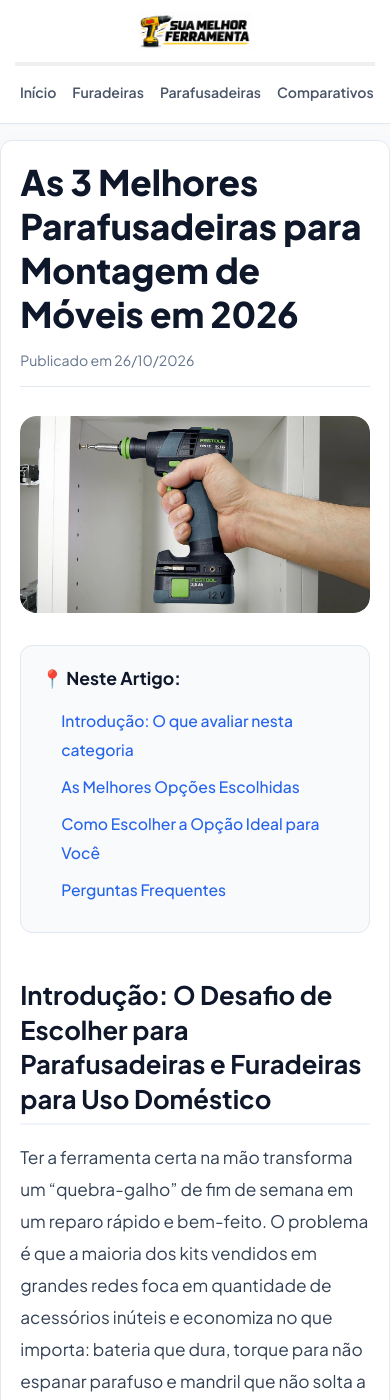
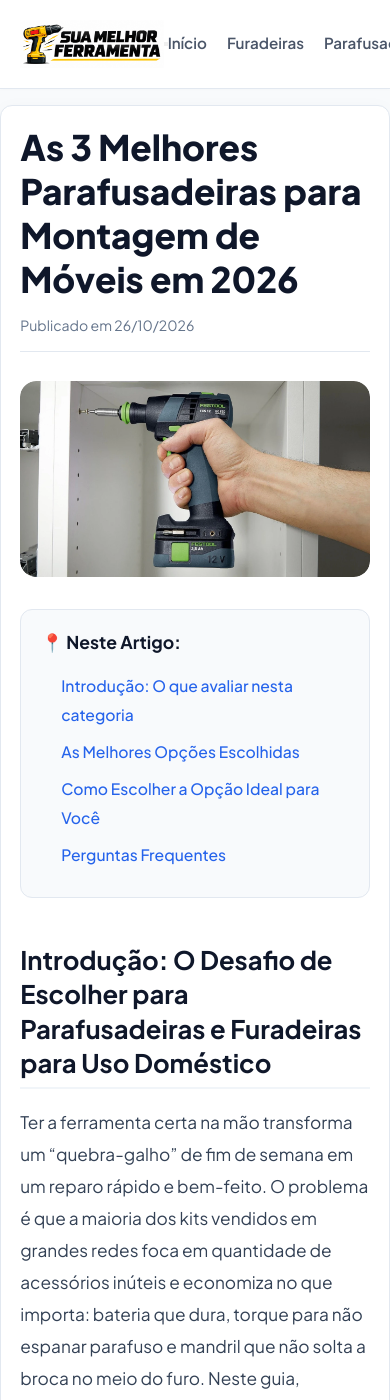
Before and after one commit to membroequipe/SiteReview, a Jekyll site: the page built from _posts/2026-10-25-melhores-parafusadeiras-montagem.md, in a window 390 px wide and 1400 px high. Built offline with Jekyll 4.4.1, drawn with Linux system fonts in a browser that asks for light colours.

Commit message:
Update style.css

```diff
--- a/assets/css/style.css
+++ b/assets/css/style.css
@@ -157,52 +157,6 @@
 @keyframes fadeIn {
     from { opacity: 0; transform: translateY(6px); }
     to { opacity: 1; transform: translateY(0); }
-}
-
-/* =========================================
-   AJUSTE DO MENU NO MOBILE (< 768px)
-   ========================================= */
-@media screen and (max-width: 768px) {
-    .site-header-container {
-        flex-direction: column;
-        align-items: stretch;
-        gap: 12px;
-        padding: 12px 15px;
-    }
-
-    .site-logo-img {
-        height: 38px;
-        margin: 0 auto;
-    }
-
-    .site-header {
-        overflow: hidden;
-    }
-
-    .site-nav {
-        width: 100%;
-        overflow-x: auto;
-        white-space: nowrap;
-        -webkit-overflow-scrolling: touch;
-        scrollbar-width: none;
-        padding-bottom: 4px;
-    }
-
-    .site-nav::-webkit-scrollbar {
-        display: none;
-    }
-
-    .site-nav ul {
-        display: flex;
-        gap: 16px;
-        justify-content: flex-start;
-        padding: 0 5px;
-    }
-
-    .site-nav a {
-        font-size: 0.88rem;
-        padding: 4px 0;
-    }
 }
 
 /* =========================================
@@ -653,11 +607,33 @@
     color: #ffffff !important;
 }
 
-/* Responsivo para mobile no bloco de afiliados */
-/* Responsivo para mobile no bloco de afiliados */
+/* =========================================
+   10. MEDIA QUERIES MOBILE (< 768px) UNIFICADAS
+   ========================================= */
 @media screen and (max-width: 768px) {
+    /* Ajustes gerais de conteúdo e tabelas */
+    .site-content {
+        padding: 1.2rem !important;
+        margin: 1rem auto !important;
+        border-radius: 12px;
+    }
+
+    .pros-cons-grid {
+        grid-template-columns: 1fr !important;
+        gap: 1rem;
+    }
+
+    .specs-table-wrapper,
+    .table-wrapper {
+        margin: 1rem -1.2rem;
+        border-radius: 0;
+        border-left: none;
+        border-right: none;
+    }
+
+    /* Ajustes refinados do bloco de afiliados no mobile (sem !important) */
     .product-card-affiliate {
-        padding: 1.25rem 1rem;
+        padding: 1rem;
     }
 
     .product-card-affiliate .product-card-buttons {
@@ -673,40 +649,3 @@
         font-size: 0.9rem;
     }
 }
-
-/* =========================================
-   10. MEDIA QUERIES MOBILE DEFINITIVAS (< 768px)
-   ========================================= */
-@media screen and (max-width: 768px) {
-    .site-content {
-        padding: 1.2rem !important;
-        margin: 1rem auto !important;
-        border-radius: 12px;
-    }
-
-    .pros-cons-grid {
-        grid-template-columns: 1fr !important; /* Prós e Contras empilhados sem espremer */
-        gap: 1rem;
-    }
-
-    .specs-table-wrapper,
-    .table-wrapper {
-        margin: 1rem -1.2rem; /* Permite scroll horizontal fluido na tabela sem quebrar o layout da página */
-        border-radius: 0;
-        border-left: none;
-        border-right: none;
-    }
-
-    .product-card-affiliate {
-        padding: 1rem;
-    }
-
-    .product-card-buttons {
-        flex-direction: column; /* Botões de afiliados empilhados verticalmente no mobile para ocupar 100% da largura com conforto */
-    }
-
-    .btn-store {
-        max-width: 100% !important;
-        width: 100% !important;
-    }
-}
```
